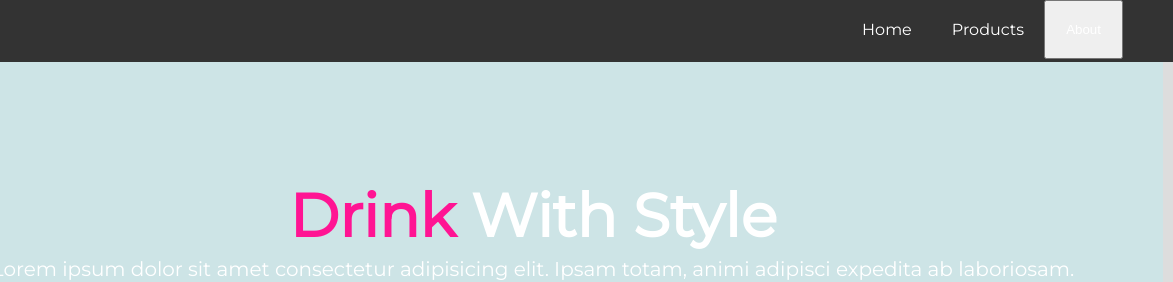
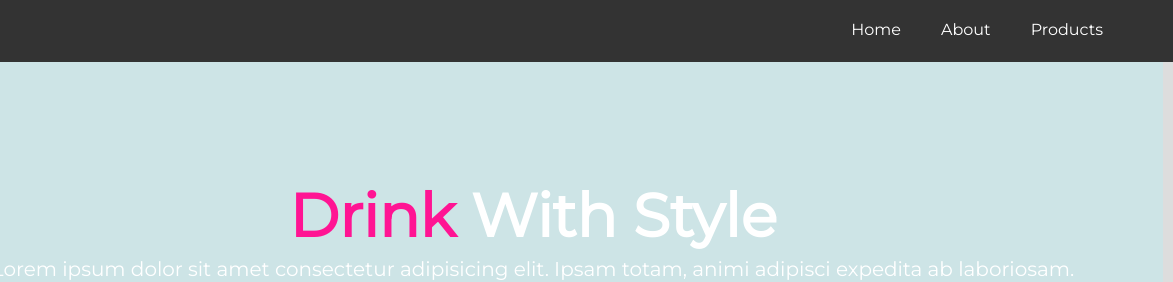
Before and after one commit to killy10o10/product_landingPage_SelmaKilly, a plain HTML site: page index.html in a window 1280 px wide. Shown: the top 282 px of the page, 107-1280 px from the left. Drawn offline with Linux system fonts and the light colour scheme.

Commit message:
finalized styling

```diff
--- a/index.html
+++ b/index.html
@@ -15,7 +15,7 @@
               <a href="index.html"><img src="/img/selma_logo.png" id="header-img" class="logo"></a>
               <ul>
                   <li><a class="nav-link" href="index.html">Home</a></li>
-                 <button><li><a class="nav-link" href="#about">About</a></li></button>
+                  <li><a class="nav-link" href="#about">About</a></li>
                   <li><a class="nav-link" href="#products">Products</a></li>
               </ul>
           </div>
```
